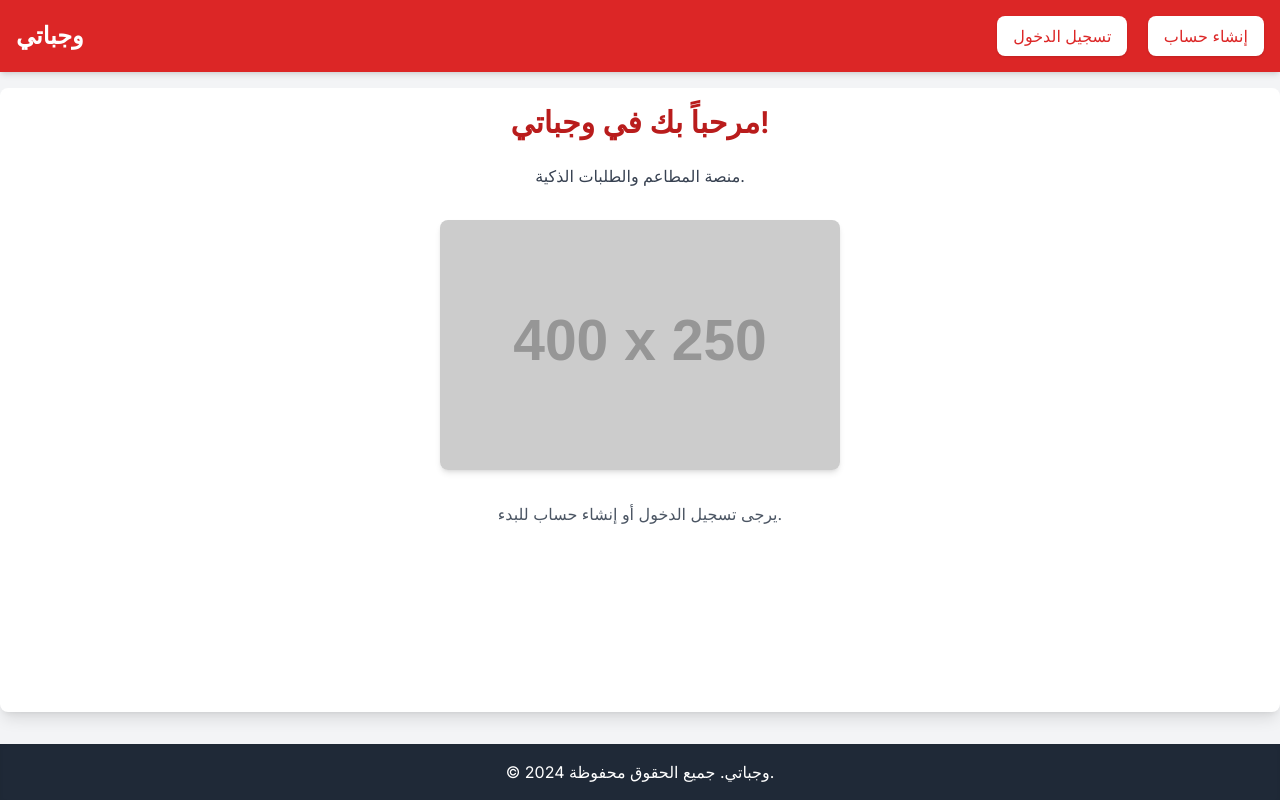
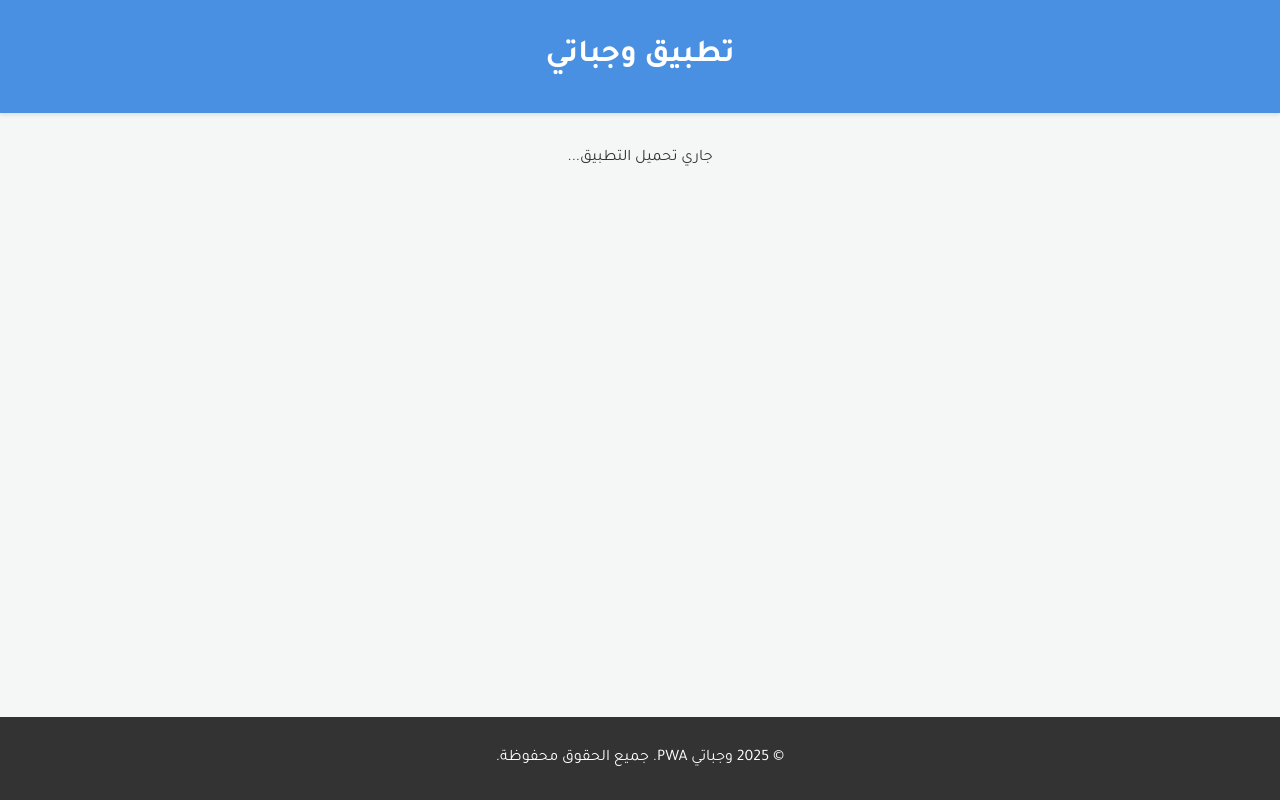
Before and after one commit to lapandro/wajabati-pwa, a website: page public/index.html in a window 1280 px wide. Drawn offline with nearby package versions, Linux system fonts and the light colour scheme; placeholder pictures from the web are drawn by us.

Commit message:
Update index.html

```diff
--- a/public/index.html
+++ b/public/index.html
@@ -1,97 +1,78 @@
 <!DOCTYPE html>
+<html lang="ar" dir="rtl">
+<head>
+    <meta charset="UTF-8">
+    <meta name="viewport" content="width=device-width, initial-scale=1.0">
+    <meta name="theme-color" content="#4A90E2"/> <title>وجباتي PWA</title>
 
-<html lang="ar">
+    <link rel="manifest" href="manifest.json">
 
-<head>
-
-    <meta charset="UTF-8">
-
-    <meta name="viewport" content="width=device-width, initial-scale=1.0">
-
-    <title>وجباتي - المنصة الذكية لإدارة المطاعم وطلبات العملاء</title>
-
-    <link href="/css/style.css" rel="stylesheet">
-
-    <link rel="manifest" href="/manifest.json">
-
-    <link rel="apple-touch-icon" href="/assets/icons/icon-192x192.png">
-
-    <meta name="theme-color" content="#F87171"/> <link rel="preconnect" href="https://fonts.googleapis.com">
-
+    <link rel="apple-touch-icon" href="assets/icons/icon-192x192.png">
+    <link rel="stylesheet" href="css/style.css">
+    <link rel="preconnect" href="https://fonts.googleapis.com">
     <link rel="preconnect" href="https://fonts.gstatic.com" crossorigin>
-
-    <link href="https://fonts.googleapis.com/css2?family=Inter:wght@300;400;500;600;700&display=swap" rel="stylesheet">
-
-
-
-    <script src="https://cdn.tailwindcss.com"></script>
+    <link href="https://fonts.googleapis.com/css2?family=Inter:wght@300;400;500;600;700&family=Tajawal:wght@300;400;500;700&display=swap" rel="stylesheet">
 
     <style>
-
-        /* تعريف الخط الافتراضي */
-
-        body {
-
-            font-family: 'Inter', sans-serif;
-
-        }
-
+      /* أنماط أساسية ريثما يتم تحميل Tailwind CSS أو الأنماط المخصصة */
+      body {
+        font-family: 'Tajawal', 'Inter', sans-serif;
+        margin: 0;
+        padding: 0;
+        background-color: #f4f7f6; /* لون خلفية خفيف */
+        color: #333; /* لون النص الأساسي */
+        display: flex;
+        flex-direction: column;
+        min-height: 100vh;
+      }
+      .app-container {
+        flex: 1;
+        /* سيتم ملء هذا العنصر بالمحتوى الديناميكي عبر JavaScript */
+      }
+      /* يمكنك إضافة رأس وتذييل أساسي هنا إذا أردت */
+      header {
+        background-color: #4A90E2; /* لون رأس مميز */
+        color: white;
+        padding: 1rem;
+        text-align: center;
+        box-shadow: 0 2px 4px rgba(0,0,0,0.1);
+      }
+      footer {
+        background-color: #333;
+        color: white;
+        text-align: center;
+        padding: 1rem;
+        margin-top: auto;
+      }
     </style>
-
 </head>
-
-<body class="bg-gray-100 text-gray-900 flex flex-col min-h-screen">
-
-    <header class="bg-red-600 text-white p-4 shadow-md">
-
-        <nav class="container mx-auto flex justify-between items-center">
-
-            <h1 class="text-2xl font-bold">وجباتي</h1>
-
-            <div id="auth-buttons" class="space-x-4">
-
-                <button id="login-button" class="bg-white text-red-600 px-4 py-2 rounded-lg shadow hover:bg-gray-100 transition-colors">تسجيل الدخول</button>
-
-                <button id="signup-button" class="bg-white text-red-600 px-4 py-2 rounded-lg shadow hover:bg-gray-100 transition-colors">إنشاء حساب</button>
-
-                <button id="logout-button" class="bg-white text-red-600 px-4 py-2 rounded-lg shadow hover:bg-gray-100 transition-colors hidden">تسجيل الخروج</button>
-
-            </div>
-
-        </nav>
-
+<body>
+    <header>
+        <h1>تطبيق وجباتي</h1>
     </header>
 
-
-
-    <main id="app-content" class="flex-grow container mx-auto p-4 mt-4 bg-white rounded-lg shadow-lg">
-
-        <h2 class="text-3xl font-semibold text-center text-red-700 mb-6">مرحباً بك في وجباتي!</h2>
-
-        <p class="text-center text-gray-700 mb-8">منصة المطاعم والطلبات الذكية.</p>
-
-        <div class="flex justify-center">
-
-            <img src="https://placehold.co/400x250/FEE2E2/B91C1C?text=وجباتي" alt="صورة ترحيبية" class="rounded-lg shadow-md max-w-full h-auto">
-
-        </div>
-
-        <p class="text-center text-gray-600 mt-8">يرجى تسجيل الدخول أو إنشاء حساب للبدء.</p>
-
+    <main id="app-root" class="app-container">
+        <p style="text-align: center; padding-top: 20px;">جاري تحميل التطبيق...</p>
     </main>
 
-
-
-    <footer class="bg-gray-800 text-white p-4 mt-8 text-center shadow-inner">
-
-        <p>© 2024 وجباتي. جميع الحقوق محفوظة.</p>
-
+    <footer>
+        <p>&copy; 2025 وجباتي PWA. جميع الحقوق محفوظة.</p>
     </footer>
 
+    <script type="module" src="../src/js/main.js"></script>
 
-
-    <script type="module" src="/js/main.js"></script>
-
+    <script>
+        if ('serviceWorker' in navigator) {
+            window.addEventListener('load', () => {
+                navigator.serviceWorker.register('/sw.js')
+                    .then(registration => {
+                        console.log('ServiceWorker registered: ', registration);
+                    })
+                    .catch(registrationError => {
+                        console.log('ServiceWorker registration failed: ', registrationError);
+                    });
+            });
+        }
+    </script>
 </body>
-
 </html>
```
